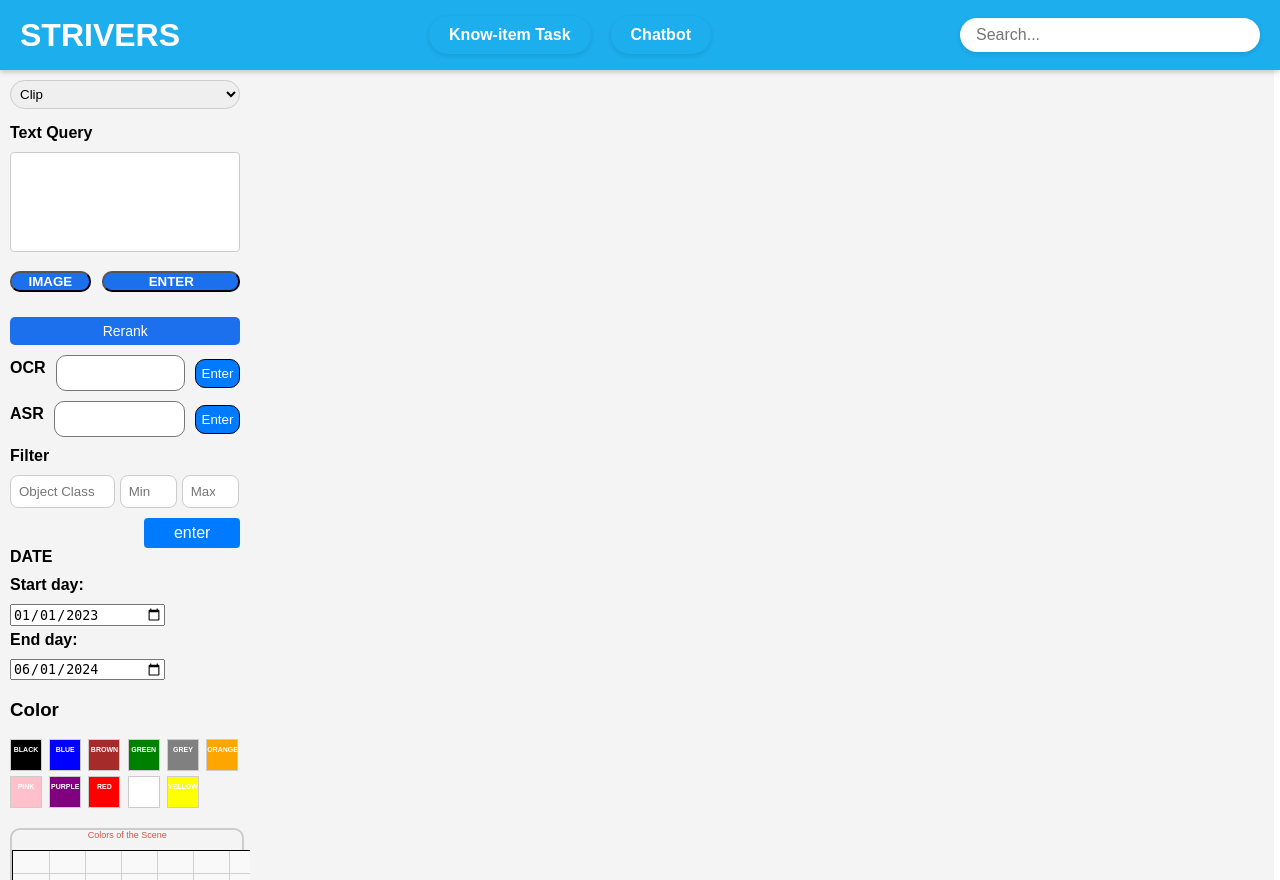
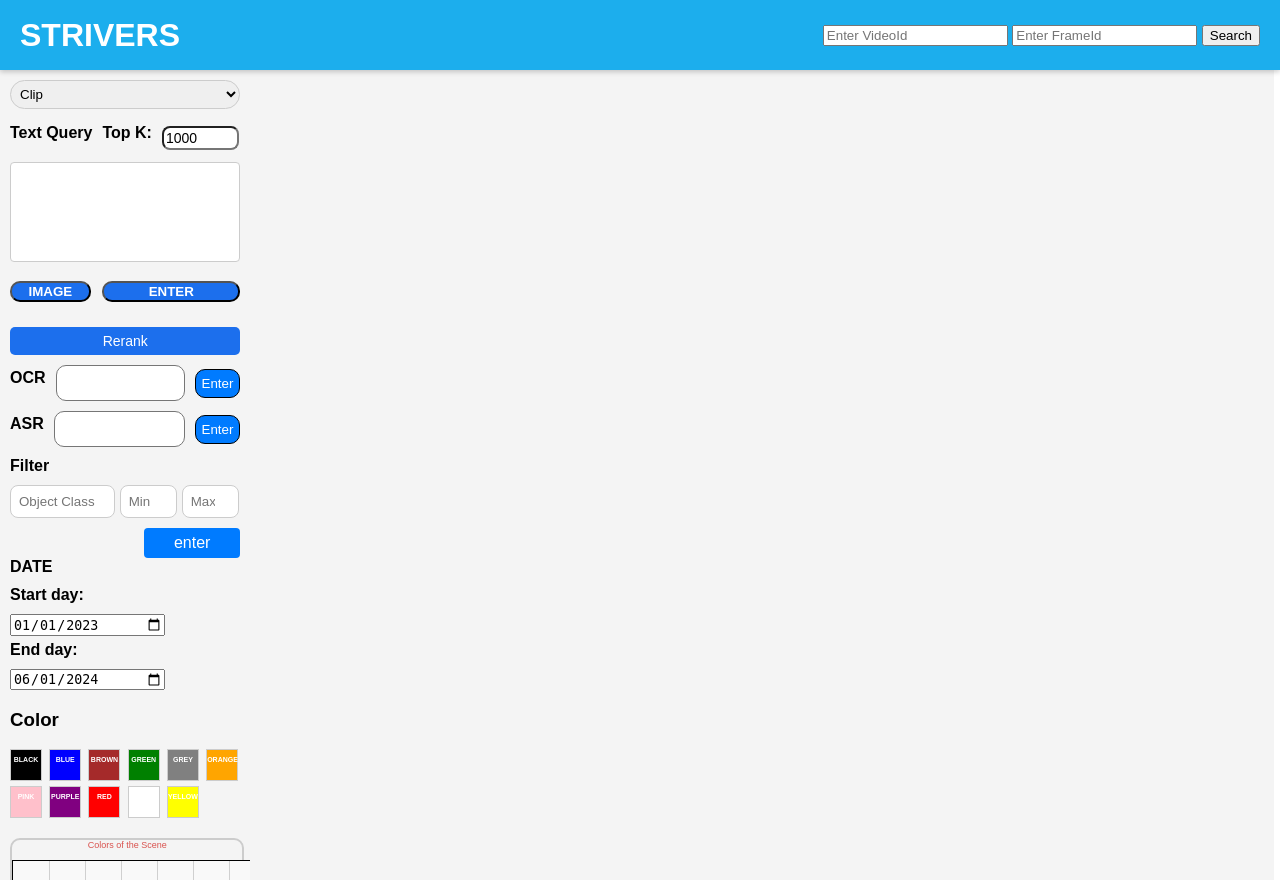
Before and after one commit to kuongan/HCMAI_backup, a FastAPI app: page / in a window 1280 px wide. Run offline with FastAPI, Linux system fonts and the light colour scheme; some libraries are stand-ins or nearby versions.

Commit message:
fix: add topK and topbar

```diff
--- a/src/app/api/api_router/OcrAsr.py
+++ b/src/app/api/api_router/OcrAsr.py
@@ -8,6 +8,7 @@
 # Define request models using BaseModel
 class OCRRequest(BaseModel):
     ocr: str
+    topk: int
 
 class ASRRequest(BaseModel):
     asr: str
--- a/src/app/api/api_router/color_search.py
+++ b/src/app/api/api_router/color_search.py
@@ -32,6 +32,7 @@
     rows_covered: int  # Number of rows the box spans
     cols_covered: int  # Number of columns the box spans
     color: str  # Color of the box
+    topk: int
 
 # Helper function to convert column letter ('a'-'g') to index
 def column_letter_to_index(letter: str) -> int:
@@ -65,7 +66,7 @@
         search_results = es.search_color(
             index_name='color_index',
             query=encoded_string,
-            topk=1500,
+            topk=bbox.topk,
         )
         # Assuming search_results is a list of dictionaries with frame_id, video_id, and position
         return JSONResponse(content={"data": search_results})
--- a/src/app/api/api_router/object.py
+++ b/src/app/api/api_router/object.py
@@ -14,6 +14,7 @@
     objectClass: str
     min: int
     max: int
+    topk: int
 
 # Load the JSON data function
 def load_data():
@@ -80,7 +81,7 @@
             query=objectclass,
             min_count=min_count,
             max_count=max_count,
-            topk=100,
+            topk=payload.topk,
         )
         return JSONResponse(content={'data': search_results})
     else:
--- a/src/app/api/api_router/text_query.py
+++ b/src/app/api/api_router/text_query.py
@@ -15,6 +15,7 @@
 class SidebarData(BaseModel):
     model: str
     textQuery: str
+    topK: str
 
 # Initialize the components
 URL = []
@@ -39,6 +40,7 @@
     # You can access the data via the `data` variable
     print(f"Model: {data.model}")
     print(f"text_query: {data.textQuery}")
+    print(f"topK: {data.topK}")
 
     # Detect the language of the text
     detected_lang = detect(data.textQuery)
@@ -61,7 +63,7 @@
     if data.model == 'Clip':
         query = preprocessed_text
         vector = clip.embed_query(query)
-        result = faiss.search('clip', vector, 1000)
+        result = faiss.search('clip', vector, int(data.topK))
         # Remove 'distances' from each dictionary in the result
         result = remove_distances(result)
     else:
--- a/src/app/static/css/styles.css
+++ b/src/app/static/css/styles.css
@@ -39,31 +39,6 @@
     font-weight: bold;
     color: white;
     flex: 1;
-}
-
-.task-selection {
-    display: flex;
-    gap: 20px;
-    justify-content: center;
-    flex: 1;
-}
-
-.task-btn {
-    background-color: #1CAEED;
-    color: #ffffff;
-    border: none;
-    padding: 10px 20px;
-    border-radius: 20px;
-    cursor: pointer;
-    font-size: 16px;
-    font-weight: bold;
-    box-shadow: 0px 2px 5px rgba(0, 0, 0, 0.1);
-    transition: background-color 0.3s ease;
-}
-
-.task-btn:hover {
-    background-color: #ffffff;
-    color: #1CAEED;
 }
 
 .search-bar {
@@ -123,6 +98,26 @@
     margin-bottom: 15px; /* Add space below the container */
     box-sizing: border-box;
 }
+
+.top-k-container {
+    display: flex;
+    align-items: center; /* Căn giữa theo chiều dọc */
+    gap: 10px; /* Khoảng cách giữa label và input */
+}
+
+#text-query {
+    margin-top: 10px;
+    width: 100%; /* Để textarea chiếm toàn bộ chiều ngang */
+}
+
+#input-topk {
+    width: 30%; /* Điều chỉnh kích thước chiều ngang */
+    padding: 2px; /* Điều chỉnh khoảng cách bên trong */
+    font-size: 14px; /* Điều chỉnh kích thước chữ */
+    border-radius: 8px;
+}
+
+
 
 #text-query {
     width: 100%; /* Make sure the textarea fits the container */
--- a/src/app/static/js/OcrAsr.js
+++ b/src/app/static/js/OcrAsr.js
@@ -1,9 +1,9 @@
 // Get the elements
 import { get_url, updateImageGrid } from './utils.js';
 // Function to handle the OCR search
-export async function searchOCR(ocrText) {
+export async function searchOCR(ocrText, topK) {
     const ocrValue = ocrText.value; // Get the value from the OCR text field
-    const payload = { ocr: ocrValue };
+    const payload = { ocr: ocrValue, topk: parseInt(topK) };
     console.log(ocrValue)
     try {
         // Make a fetch request to the /ocr route
@@ -35,9 +35,9 @@
 }
 
 // Function to handle the ASR search
-export async function searchASR(asrText) {
+export async function searchASR(asrText, topK) {
     const asrValue = asrText.value; // Get the value from the ASR text field
-    const payload = { asr: asrValue };
+    const payload = { asr: asrValue, topk: parseInt(topK)};
     console.log(asrValue)
     try {
         // Make a fetch request to the /ocr route
--- a/src/app/static/js/color.js
+++ b/src/app/static/js/color.js
@@ -75,7 +75,7 @@
 }
 
 // Function to send all box details to the backend for encoding
-export function sendAllBoxesToBackend() {
+export function sendAllBoxesToBackend(topK) {
     const boxDetails = [];
     $(".draggable-box").each(function() {
         const box = $(this);
@@ -101,7 +101,8 @@
             col: startCol,
             rows_covered: rowsCovered,
             cols_covered: colsCovered,
-            color: color
+            color: color,
+            topk: topK,
         });
     });
 
--- a/src/app/static/js/sidebar.js
+++ b/src/app/static/js/sidebar.js
@@ -23,6 +23,8 @@
     const enterasr = document.getElementById('enter-asr')
     console.log("ocrText",ocrText, "asrText", asrText, "enterocr", enterocr)
     const rerankButtons = document.querySelectorAll('.rerank-btn');
+    const topK = document.getElementById('input-topk').value
+
     let currentChain = "";  // Store the selected hierarchical path
     initializeCanvas();
     // Attach event listener for hierarchical search
@@ -47,7 +49,8 @@
         const payload = {
             objectClass: deepestClass,  // Use the deepest class for search
             min: parseInt(min),
-            max: parseInt(max)
+            max: parseInt(max),
+            topK: parseInt(topK)
         };
 
         try {
@@ -77,11 +80,12 @@
     });
     enterButton.addEventListener('click', async function() {
         const model = document.getElementById('model-select').value;
-        const textQuery = document.getElementById('text-query').value;
+        const textQuery = document.getElementById('text-query').value
 
         const payload = {
             model: model.toString(),
             textQuery: textQuery.toString(),
+            topK: topK.toString(),
         };
 
         try {
@@ -110,15 +114,15 @@
     });
 
     enterocr.addEventListener('click', function() {
-        searchOCR(ocrText);
+        searchOCR(ocrText, topK);
     });
 
     enterasr.addEventListener('click', function() {
-        searchASR(asrText);
+        searchASR(asrText, topK);
     });
 
     // Add event listeners to the date inputs
-    startDayInput.addEventListener('change', () => handleDateChange(startDayInput, endDayInput));
+    startDayInput.addEventListener('change', () => handleDateChange(startDayInput, endDayInput, topK));
     endDayInput.addEventListener('change', () => handleDateChange(startDayInput, endDayInput));
 
     // Attach event listeners to the checkboxes to trigger updateImageOverlay when they change
@@ -153,7 +157,7 @@
             // Check if there are any draggable boxes on the canvas
             if ($(".draggable-box").length > 0) {
                 console.log("Boxes found, sending box details to backend");
-                sendAllBoxesToBackend();
+                sendAllBoxesToBackend(topK);
             } else {
                 console.log("No boxes found on the canvas");
             }
--- a/src/app/static/js/topbar.js
+++ b/src/app/static/js/topbar.js
@@ -1,43 +1,9 @@
-function search(ele) {
-    if (event.key === 'Enter') {
-        event.preventDefault(); // Prevent the default form submission
-        const text = ele.value;
+console.log("Hello");
+import { updateImageGrid, get_url } from "./utils.js";
+document.addEventListener("DOMContentLoaded", function () {
+    const videoIdInput = document.getElementById('search-video-Id').value;
+    const frameIdInput = document.getElementById('search-frame-Id').value;
+    const searchEnterBtn = document.getElementById('enter-search-btn');
 
-        fetch('/search', {
-            method: 'POST',
-            headers: {
-                'Content-Type': 'application/json',
-            },
-            body: JSON.stringify({ text }) // Wrap text in an object with a key
-        })
-        .then(response => response.json())
-        .then(data => {
-            console.log('Success:', data);
-            // Assuming 'data.url' contains the URL to the image
-            updateImageGrid([data.url]); // Update the image grid with the URL
-        })
-        .catch((error) => {
-            console.error('Error:', error);
-        });
-    }
-}
 
-function updateImageGrid(imageUrls) {
-    const grid = document.getElementById('image-grid');
-    grid.innerHTML = ''; // Clear previous content
-
-    imageUrls.forEach(url => {
-        const gridItem = document.createElement('div');
-        gridItem.className = 'grid-item';
-        gridItem.innerHTML = `
-            <img src="${url}" alt="Image" width="256" height="144">
-            <button class="submit-button">Submit</button>
-            <div class="color-buttons">
-                <button class="color-button yellow"></button>
-                <button class="color-button red"></button>
-                <button class="color-button blue"></button>
-            </div>
-        `;
-        grid.appendChild(gridItem);
-    });
-}
+});
--- a/src/app/templates/components/sidebar.html
+++ b/src/app/templates/components/sidebar.html
@@ -5,7 +5,11 @@
       <option value="Beit3">Beit3</option>
     </select>
     <div class="text-query-container">
-      <label for="text-query">Text Query</label>
+      <div class="top-k-container">
+        <label for="text-query">Text Query</label>
+        <label for="input-topk">Top K:</label>
+        <input type="number" placeholder="Top K" id="input-topk" value="1000">
+      </div>
       <textarea id="text-query" rows="4" cols="50"></textarea>
     </div>
 
--- a/src/app/templates/components/topbar.html
+++ b/src/app/templates/components/topbar.html
@@ -2,11 +2,11 @@
     <div class="title">
         <h1>STRIVERS</h1>
     </div>
-    <div class="task-selection">
-        <button class="task-btn">Know-item Task</button>
-        <button class="task-btn">Chatbot</button>
+    <div class='search-bar-container'>
+        <input type="text" id='search-video-Id' placeholder="Enter VideoId" onkeydown="search(this)">
+        <input type="text" id='search-frame-Id' placeholder="Enter FrameId" onkeydown="search(this)">
+        <button id = 'enter-search-btn'>Search</button>
     </div>
-        <div class="search-bar">
-            <input type="text" placeholder="Search..." onkeydown="search(this)">
-        </div>
 </div>
+<script src="https://code.jquery.com/jquery-3.6.0.min.js"></script>
+<script src="https://code.jquery.com/ui/1.12.1/jquery-ui.min.js"></script>
```
